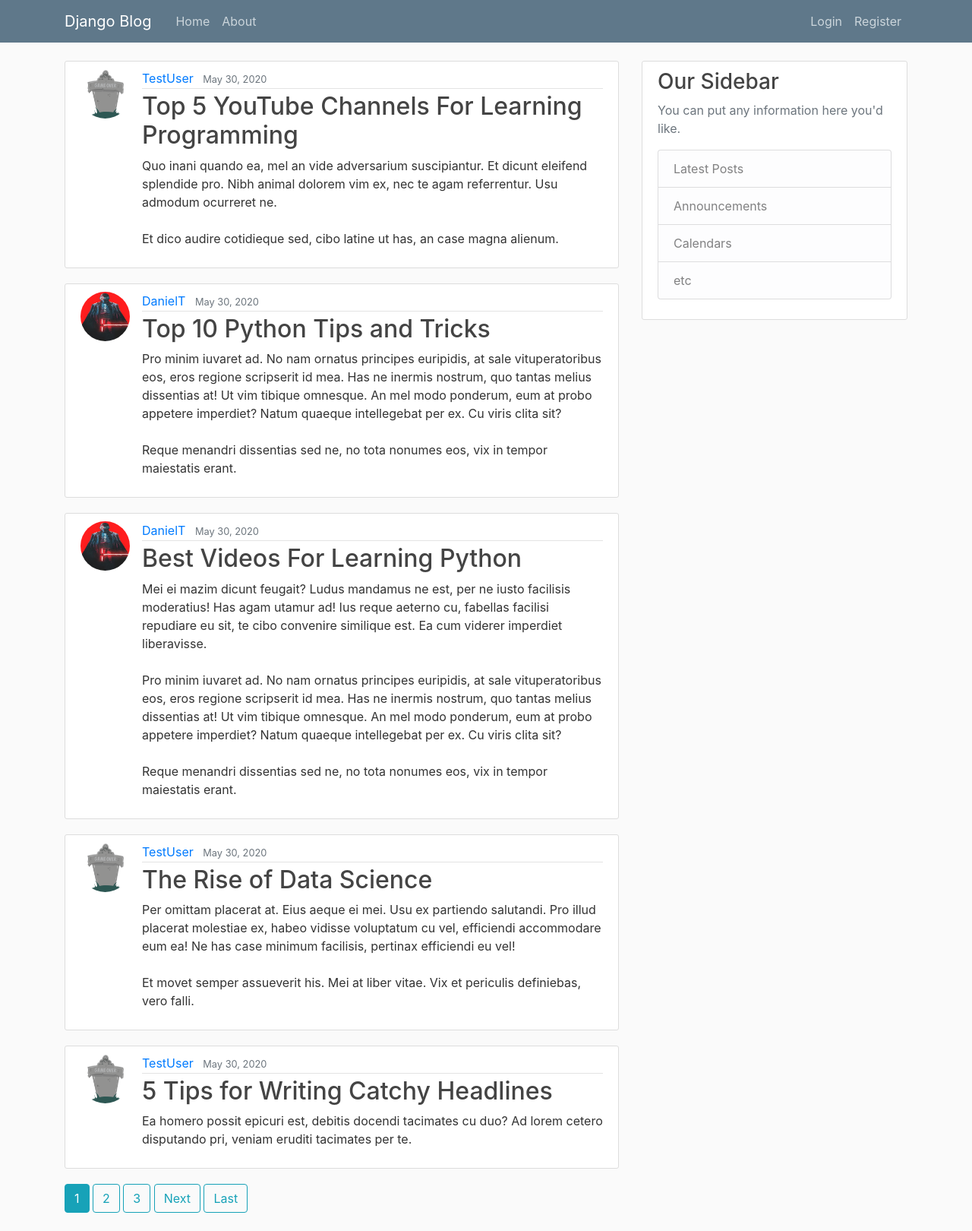
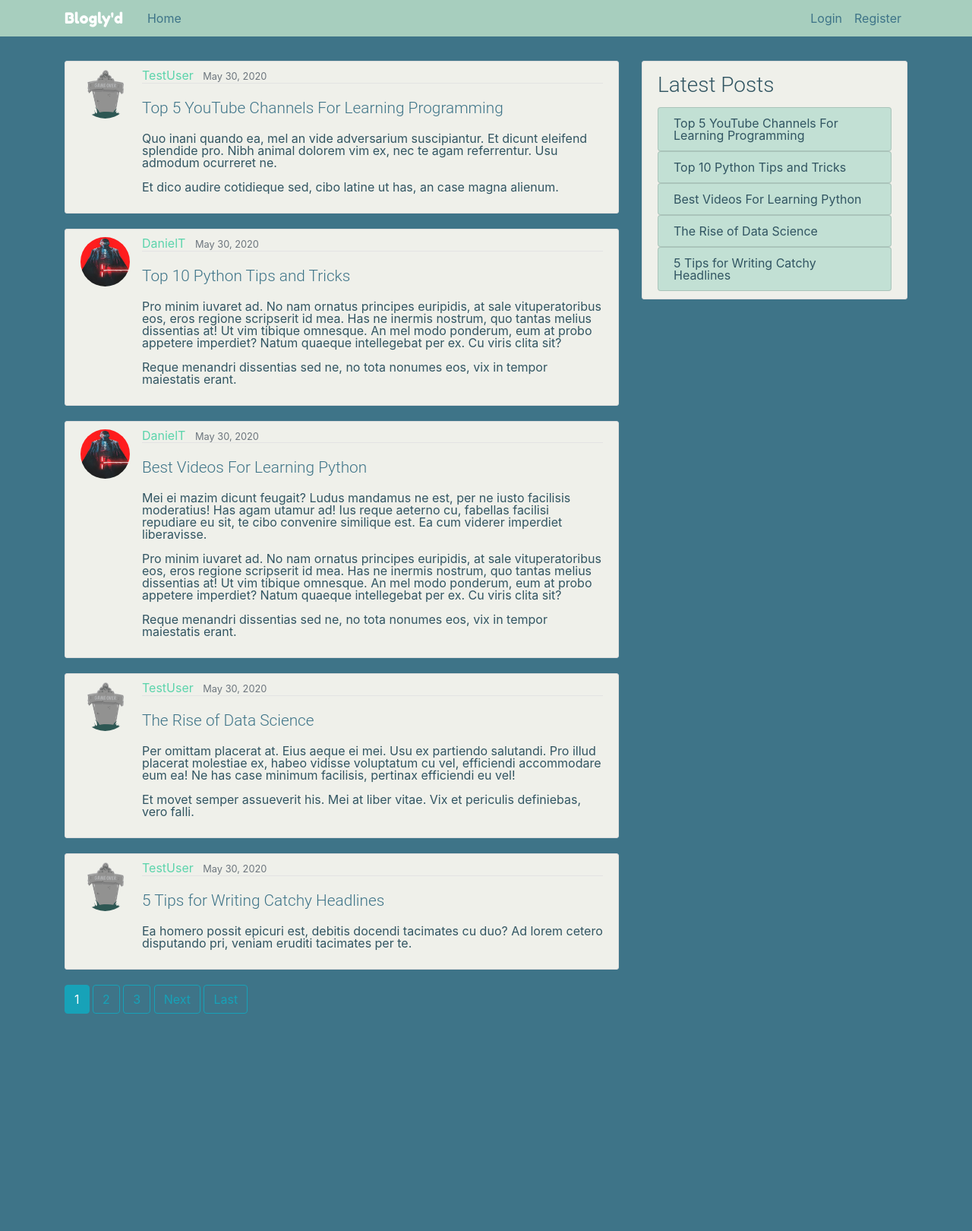
Before and after one commit to T0rr1/Blog-DJ, a Django app: page / in a window 1280 px wide. Shown: the whole page at 76% size. After the commit the page ends 1334 px from the top, so only its background shows below. Run offline with Django 3.2, Linux system fonts and the light colour scheme; data comes from the database, SQL or seed files in the repository; some libraries are stand-ins or nearby versions.

Commit message:
Beautifiying

```diff
--- a/blog/static/blog/main.css
+++ b/blog/static/blog/main.css
@@ -1,7 +1,16 @@
 body {
-    background: #fafafa;
-    color: #333333;
+    background: #3E7488;
+    color: rgb(49, 85, 98);
     margin-top: 5rem;
+    line-height: 1;
+}
+
+a {
+    color: #5CD4AC;
+}
+
+#title {
+    font-family: 'Fredoka One', cursive;
 }
 
 h1,
@@ -10,23 +19,33 @@ h3,
 h4,
 h5,
 h6 {
-    color: #444444;
+    font-family: "Roboto",
+        "Helvetica",
+        "Arial",
+        sans-serif;
+    font-weight: 300;
+    line-height: 1.5em;
+}
+
+.list-group-item-light {
+    color: rgb(49, 85, 98);
+    background-color: #c2e0d4;
 }
 
 ul {
-    margin: 0;
+    list-style-type: none;
 }
 
 .bg-steel {
-    background-color: #5f788a;
+    background-color: #A7CEBE;
 }
 
 .site-header .navbar-nav .nav-link {
-    color: #cbd5db;
+    color: #3E7488;
 }
 
 .site-header .navbar-nav .nav-link:hover {
-    color: #ffffff;
+    color: #EFF0EA;
 }
 
 .site-header .navbar-nav .nav-link.active {
@@ -34,7 +53,7 @@ ul {
 }
 
 .content-section {
-    background: #ffffff;
+    background: #EFF0EA;
     padding: 10px 20px;
     border: 1px solid #dddddd;
     border-radius: 3px;
@@ -42,11 +61,12 @@ ul {
 }
 
 .article-title {
-    color: #444444;
+    color: #3E7488;
+    font-size: 1.3rem;
 }
 
 a.article-title:hover {
-    color: #428bca;
+    color: #5CD4AC;
     text-decoration: none;
 }
 
--- a/blog/templates/blog/base.html
+++ b/blog/templates/blog/base.html
@@ -11,10 +11,11 @@
     <link rel="stylesheet" href="https://stackpath.bootstrapcdn.com/bootstrap/4.3.1/css/bootstrap.min.css"
         integrity="sha384-ggOyR0iXCbMQv3Xipma34MD+dH/1fQ784/j6cY/iJTQUOhcWr7x9JvoRxT2MZw1T" crossorigin="anonymous">
     <link rel="stylesheet" href="{% static 'blog/main.css' %}">
+    <link href="https://fonts.googleapis.com/css2?family=Fredoka+One&display=swap" rel="stylesheet">
     {%if title%}
-    <title>Django Blog - {{title}}</title>
+    <title>Blogly'd- {{title}}</title>
     {% else %}
-    <title>Django Blog</title>
+    <title>Blogly'd</title>
     {%endif%}
 </head>
 
@@ -22,7 +23,7 @@
     <header class=" site-header">
         <nav class="navbar navbar-expand-md navbar-dark bg-steel fixed-top">
             <div class="container">
-                <a class="navbar-brand mr-4" href="{%url 'blog-home' %}">Django Blog</a>
+                <a id='title' class=" navbar-brand mr-4" href="{%url 'blog-home' %}">Blogly'd</a>
                 <button class="navbar-toggler" type="button" data-toggle="collapse" data-target="#navbarToggle"
                     aria-controls="navbarToggle" aria-expanded="false" aria-label="Toggle navigation">
                     <span class="navbar-toggler-icon"></span>
@@ -30,7 +31,6 @@
                 <div class="collapse navbar-collapse" id="navbarToggle">
                     <div class="navbar-nav mr-auto">
                         <a class="nav-item nav-link" href="{%url 'blog-home' %}">Home</a>
-                        <a class="nav-item nav-link" href="{% url 'blog-about'%}">About</a>
                     </div>
                     <!-- Navbar Right Side -->
                     <div class="navbar-nav">
@@ -57,19 +57,17 @@
                 </div>
                 {%endfor%}
                 {% endif %}
-                {% block content %}{% endblock %}
+                {% block content %}{% endblock content%}
             </div>
             <div class="col-md-4">
                 <div class="content-section">
-                    <h3>Our Sidebar</h3>
-                    <p class='text-muted'>You can put any information here you'd like.
-                        <ul class="list-group">
-                            <li class="list-group-item list-group-item-light">Latest Posts</li>
-                            <li class="list-group-item list-group-item-light">Announcements</li>
-                            <li class="list-group-item list-group-item-light">Calendars</li>
-                            <li class="list-group-item list-group-item-light">etc</li>
-                        </ul>
-                    </p>
+                    <h3>Latest Posts</h3>
+                    <ul class="list-group">
+                        {% for post in posts %}
+                        <li><a class='list-group-item list-group-item-light' href="{{ post.get_absolute_url }}">
+                                {{ post.title }}</a></li>
+                        {% endfor %}
+                    </ul>
                 </div>
             </div>
         </div>
```
